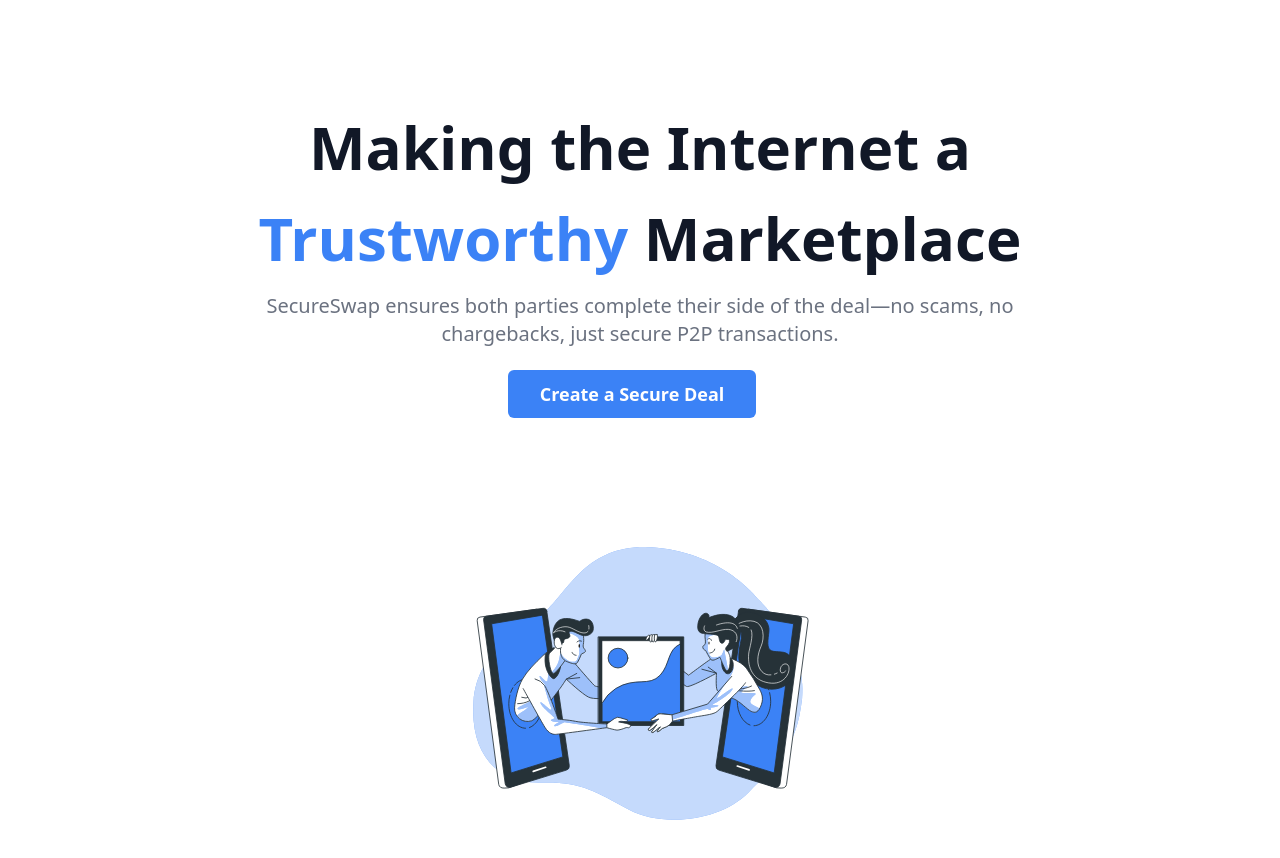
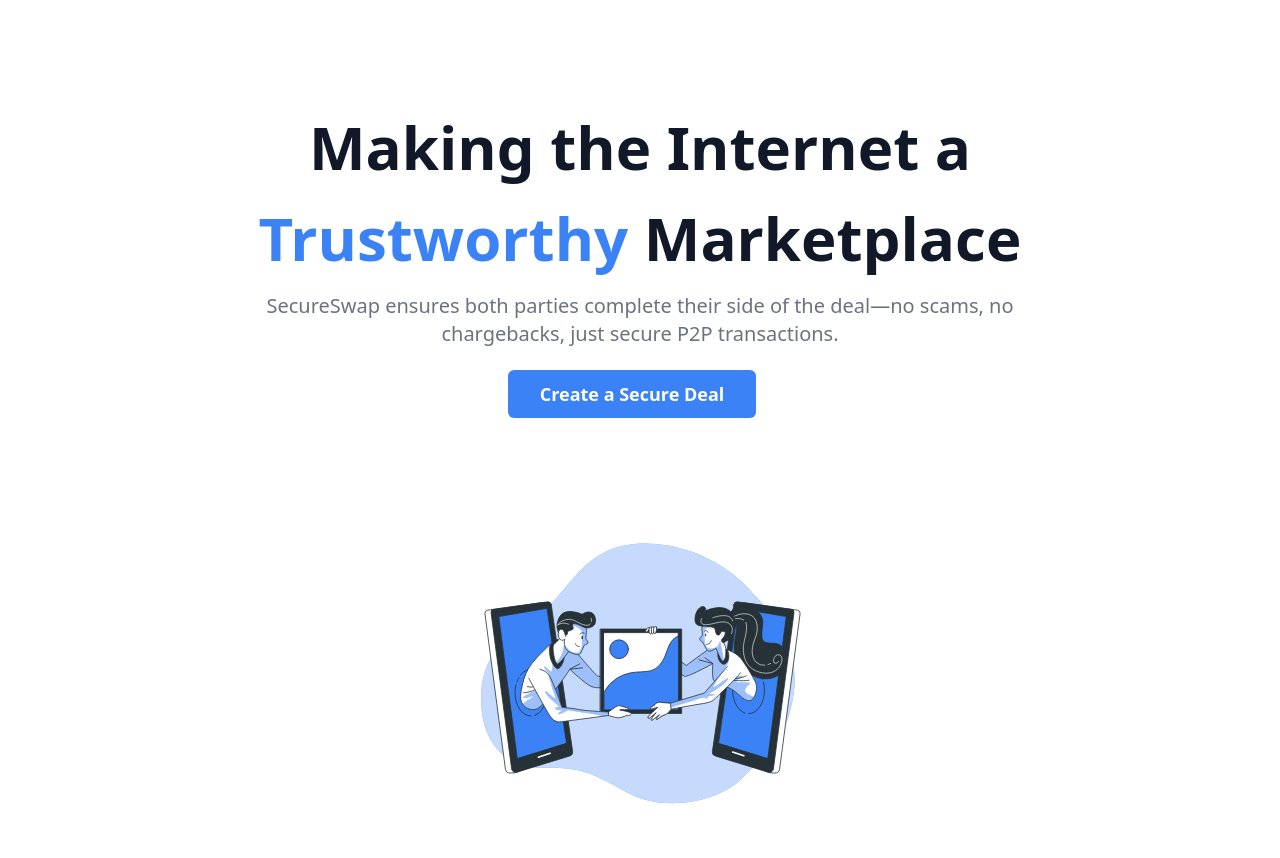
Before and after one commit to yesshivam007/secureswap-working, a website: page public/index.html in a window 1280 px wide. Shown: the part 90-948 px from the top of the page. Drawn offline with nearby package versions, Linux system fonts and the light colour scheme; no server answers.

Commit message:
updated hero illustration

```diff
--- a/public/index.html
+++ b/public/index.html
@@ -261,8 +261,8 @@
             <img
               src="images/hero-illustration.svg"
               alt="Secure P2P Transaction Illustration"
-              height="420"
-              width="420"
+              height="400"
+              width="400"
               class="mx-auto max-w-lg"
               onerror="this.onerror=null; this.src='https://placehold.co/600x400/DBEAFE/3B82F6?text=Hero+Illustration';"
             />
```
